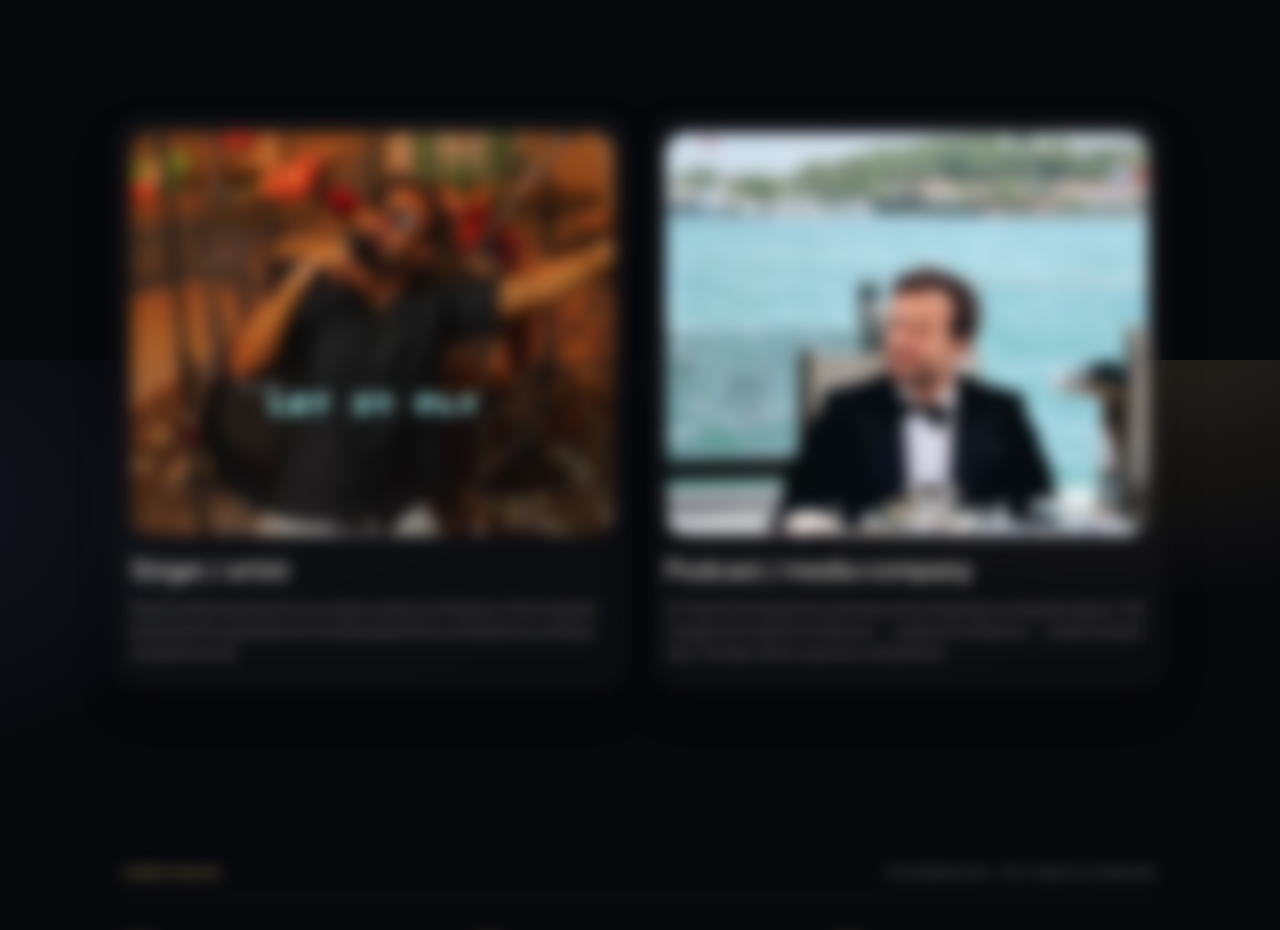
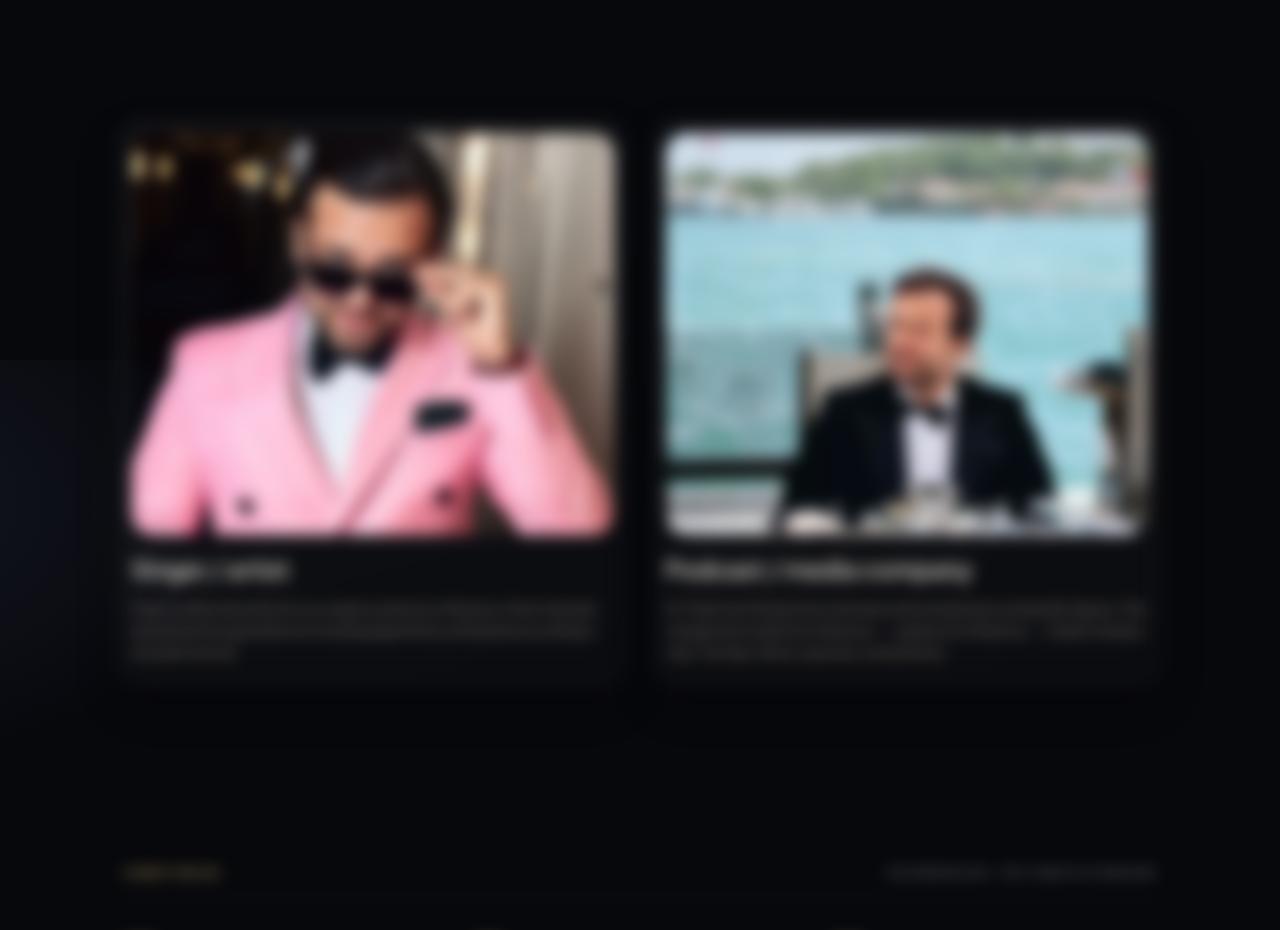
Before and after one commit to Ajith-pradeep/mrthankyou, a Next.js app: page / in a window 1280 px wide. Shown: the part 4440-5370 px from the top of the page. Built offline with nearby package versions, Linux system fonts and the light colour scheme.

Commit message:
commit new

```diff
--- a/src/app/globals.css
+++ b/src/app/globals.css
@@ -35,7 +35,7 @@ body {
   margin: 0;
   overflow-x: hidden;
   background:
-    radial-gradient(900px 520px at 88% -8%, rgba(228, 194, 122, 0.16), transparent 58%),
+    /* radial-gradient(900px 520px at 88% -8%, rgba(228, 194, 122, 0.16), transparent 58%), */
     radial-gradient(720px 480px at -12% 18%, rgba(88, 104, 150, 0.16), transparent 55%),
     var(--paper);
   color: var(--ink);
@@ -1959,7 +1959,7 @@ button:focus-visible {
 }
 
 .media-image-singer {
-  object-position: center 68%;
+  object-position: center 32%;
 }
 
 .theme-image,
--- a/src/app/page.tsx
+++ b/src/app/page.tsx
@@ -516,8 +516,8 @@ export default function Home() {
             <article className="media-card reveal-item">
               <div className="media-image-wrap">
                 <Image
-                  src="/shorts/let-it-fly.jpg"
-                  alt="Mr Thank You singing into a microphone during a performance"
+                  src="/mr-thank-you/singer-pink.jpg"
+                  alt="Mr Thank You in a pink tuxedo, adjusting his sunglasses"
                   fill
                   sizes="(max-width: 900px) 100vw, 50vw"
                   className="media-image-singer"
```
Also changed, not shown: public/mr-thank-you/singer-dj.jpg (added), public/mr-thank-you/singer-pink.jpg (added).
